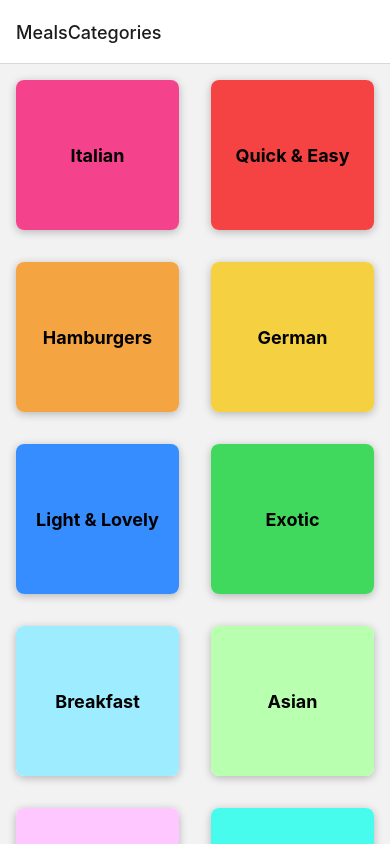
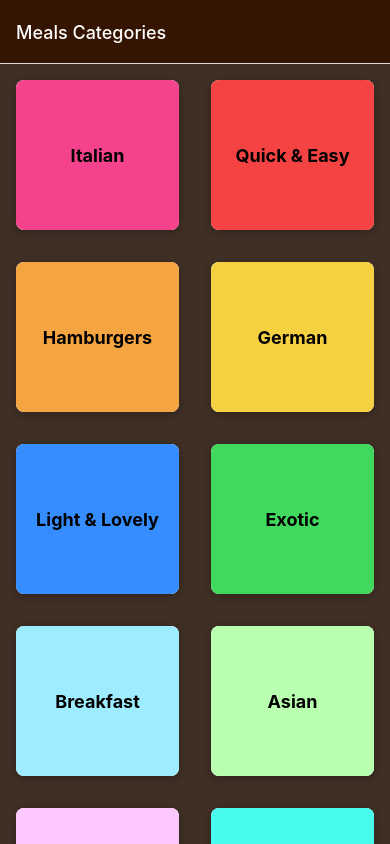
Before and after one commit to jcarroll1976/ReactNativeMealsApp, a React Native app: screen / in a window 390 px wide. Built offline with nearby package versions, Linux system fonts and the light colour scheme.

Commit message:
added default options to set styles for different screens inside app

```diff
--- a/App.js
+++ b/App.js
@@ -13,8 +13,20 @@
     <>
     <StatusBar style='dark' />
     <NavigationContainer>
-      <Stack.Navigator>
-        <Stack.Screen name="MealsCategories" component={CategoryScreen} />
+      <Stack.Navigator
+        screenOptions={{
+          headerStyle: {backgroundColor: "#351401"},
+            headerTintColor: "white",
+            contentStyle: {backgroundColor: "#3f2f25"}
+        }}
+      >
+        <Stack.Screen
+          name="MealsCategories"
+          component={CategoryScreen}
+          options={{
+            title: "Meals Categories"
+          }}
+        />
         <Stack.Screen name="MealsOverview" component={MealsOverviewScreen} />
       </Stack.Navigator>
     </NavigationContainer>
```
